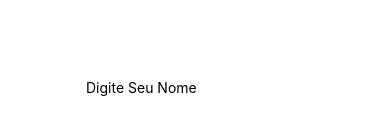
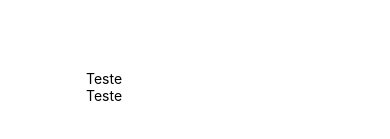
Before and after one commit to jvictordev7/Curso-React-Native, a React Native app in the folder exercicios/: screen / in a window 390 px wide. Shown: the part 335-474 px from the top of the page. Built offline with nearby package versions, Linux system fonts and the light colour scheme.

Commit message:
Componentes Controlados final

```diff
--- a/exercicios/src/App.js
+++ b/exercicios/src/App.js
@@ -2,7 +2,7 @@ import React from "react"
 import { StyleSheet, SafeAreaView } from 'react-native'
 
 
-import DigiteSeuNome from "./components/produtos/DigiteSeuNome.js"
+import DigiteSeuNome from "./components/DigiteSeuNome.js"
 //import ListaProdutosV2 from "./components/produtos/ListaProdutosV2"
 //import ListaProdutos from "./components/produtos/ListaProdutos"
 //import ListaProdutos from "./components/produtos/ListaProdutos"
--- /dev/null
+++ b/exercicios/src/components/DigiteSeuNome.js
@@ -0,0 +1,17 @@
+import React, { useState} from 'react';
+import { Text, TextInput, View } from 'react-native';
+import Estilo from './estilo';
+
+export default props => {
+    const [nome, setNome] = useState('Teste')
+    return (
+        <View>
+            <Text>{nome}</Text>
+            <TextInput
+                placeholder="Digite Seu Nome"
+                value={nome} //null digitar liver
+                onChangeText={nome => setNome(nome)}
+            />
+        </View>
+    );
+};
--- a/exercicios/src/components/produtos/DigiteSeuNome.js
+++ /dev/null
@@ -1,13 +0,0 @@
-import React from 'react';
-import { Text, TextInput, View } from 'react-native';
-import Estilo from '../estilo';
-
-export default props => {
-    return (
-        <View>
-            <TextInput
-                placeholder="Digite Seu Nome"
-            />
-        </View>
-    );
-};
```
